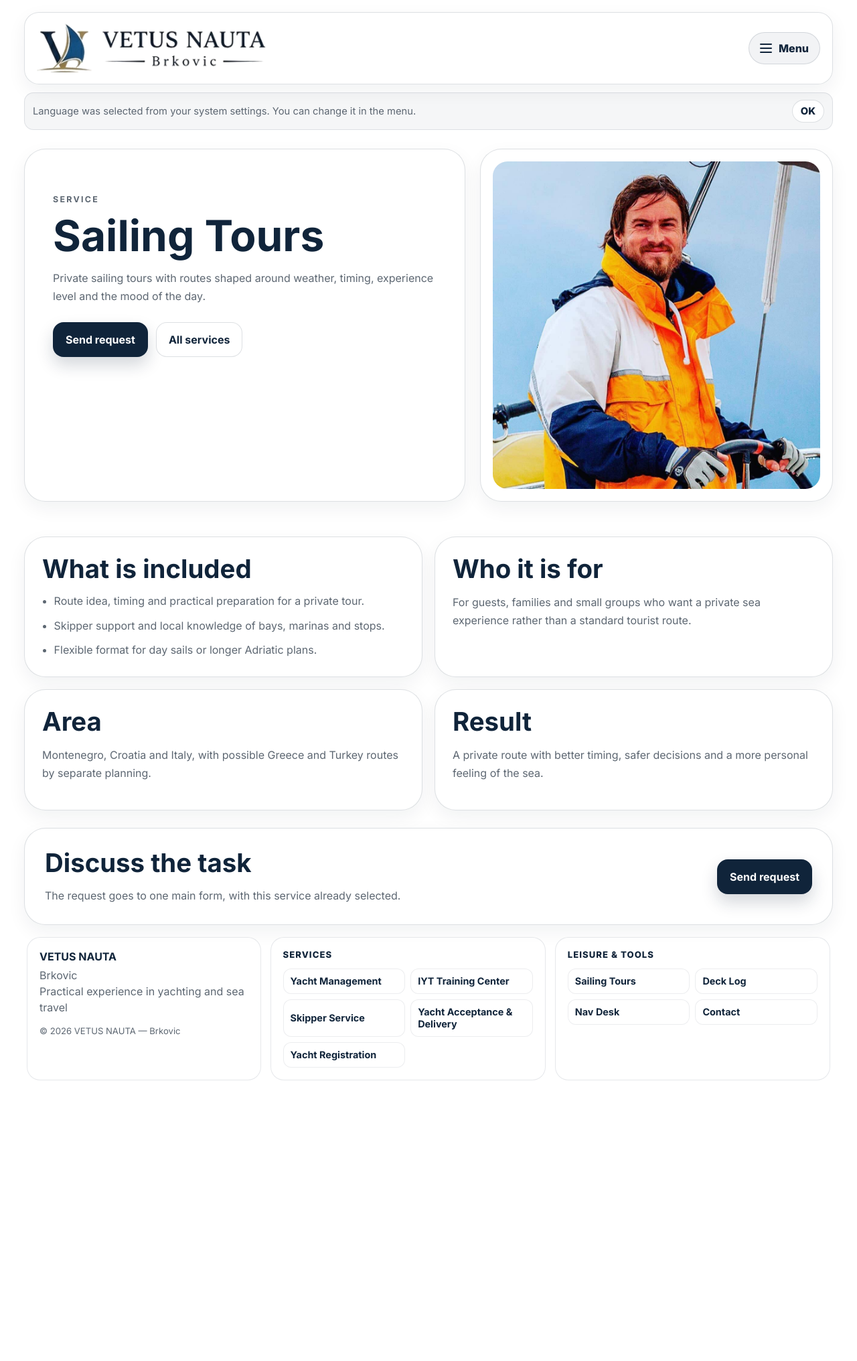
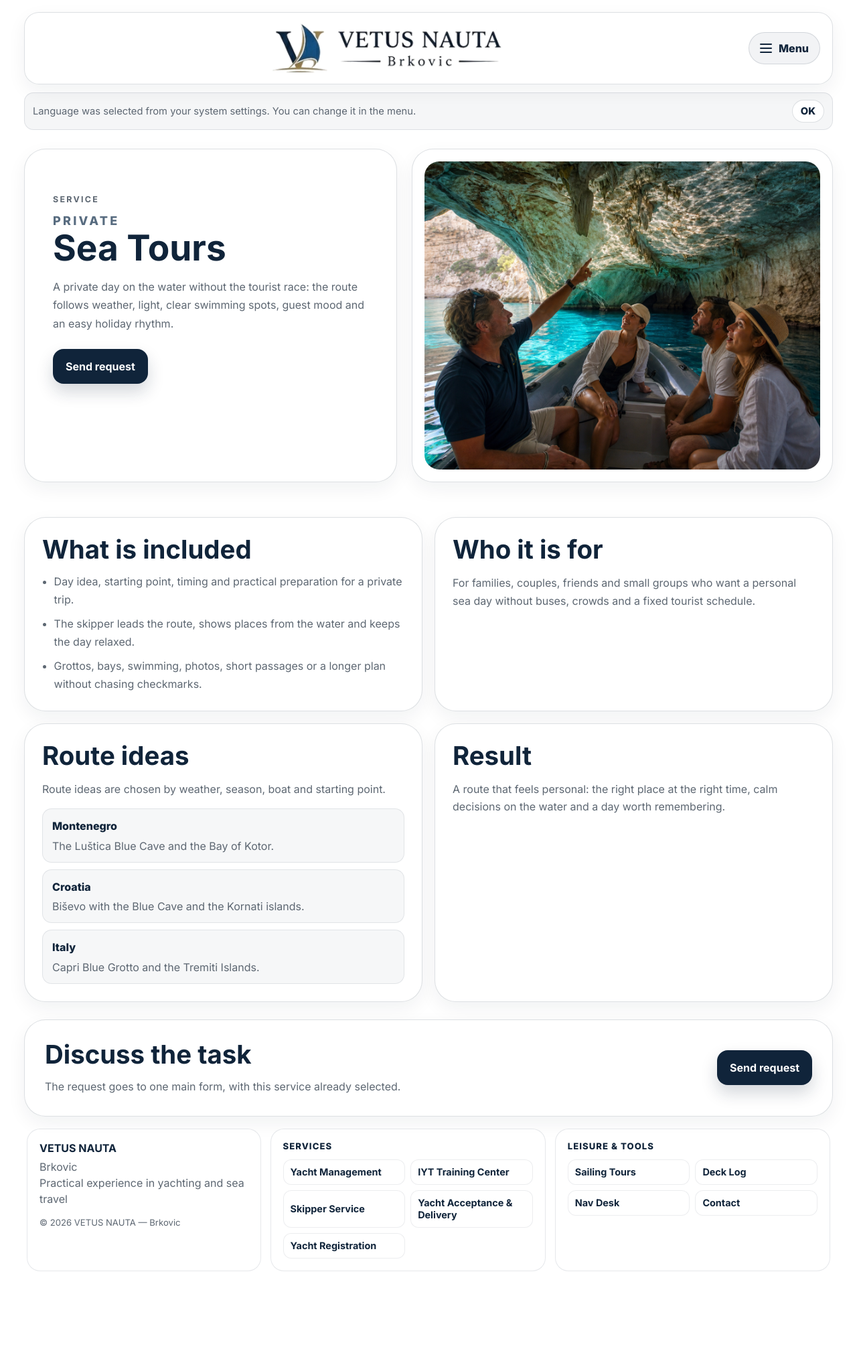
Before and after one commit to vetus-nauta/brkovic-ltd, a PHP site: page /services/sailing-tours.html in a window 1280 px wide. Shown: the whole page at 67% size. Before the commit the page ends 1613 px from the top, so only its background shows below. Run offline with PHP 8.4, Linux system fonts and the light colour scheme.

Commit message:
Update private sea tours page

```diff
--- a/css/responsive.css
+++ b/css/responsive.css
@@ -1029,3 +1029,157 @@
     grid-column: auto;
   }
 }
+
+/* Service page header and sea tours polish 20260524 */
+.service-page .topbar {
+  flex-wrap: nowrap !important;
+}
+
+.service-page .brand.brand--image,
+.service-page .brand {
+  flex: 1 1 auto !important;
+  min-width: 0 !important;
+  width: auto !important;
+}
+
+.service-page .brand__picture--home {
+  display: inline-flex;
+  align-items: center;
+  max-width: 100%;
+}
+
+.service-page .brand__logo-image {
+  max-width: min(46vw, 380px) !important;
+}
+
+.service-page .topbar__actions {
+  flex: 0 0 auto !important;
+  width: auto !important;
+  margin-left: auto !important;
+  justify-content: flex-end !important;
+}
+
+.service-page--sailing-tours .service-hero--tours {
+  grid-template-columns: minmax(0, .94fr) minmax(500px, 1.06fr);
+}
+
+.service-page--sailing-tours .service-hero__copy h1 {
+  max-width: none;
+  font-size: clamp(2.75rem, 4.15vw, 3.65rem);
+}
+
+.service-page--sailing-tours .service-hero__title--split {
+  display: grid;
+  gap: .06em;
+}
+
+.service-page--sailing-tours .service-hero__title--split span {
+  display: block;
+}
+
+.service-page--sailing-tours .service-hero__title-note {
+  color: rgba(9,39,68,.68);
+  font-family: var(--font-primary);
+  font-size: .34em;
+  font-weight: 850;
+  letter-spacing: .18em;
+  line-height: 1.15;
+  text-transform: uppercase;
+}
+
+.service-page--sailing-tours .service-hero__media--tours img {
+  object-position: 54% 50%;
+}
+
+.service-route-list {
+  display: grid;
+  gap: 10px;
+  margin-top: 16px;
+}
+
+.service-route-list p {
+  margin: 0;
+  padding: 12px 14px;
+  border: 1px solid rgba(16,36,58,.09);
+  border-radius: 14px;
+  background: rgba(16,36,58,.035);
+}
+
+.service-route-list strong {
+  display: block;
+  margin-bottom: 4px;
+  color: var(--color-brand);
+  font-weight: 850;
+}
+
+.service-route-list span {
+  display: block;
+  color: var(--color-muted);
+  line-height: 1.5;
+}
+
+@media (max-width: 1120px) {
+  .service-page .service-hero {
+    grid-template-columns: 1fr !important;
+  }
+
+  .service-page .service-hero__media {
+    order: -1;
+  }
+
+  .service-page--sailing-tours .service-hero__media--tours img {
+    min-height: 430px;
+    max-height: 560px;
+    object-position: center 50%;
+  }
+}
+
+@media (min-width: 721px) and (max-width: 1120px) {
+  .service-page .topbar {
+    display: flex !important;
+    flex-direction: row !important;
+    align-items: center !important;
+    justify-content: space-between !important;
+    gap: 14px !important;
+    padding: 12px 14px !important;
+  }
+
+  .service-page .brand.brand--image,
+  .service-page .brand {
+    margin: 0 !important;
+    justify-content: flex-start !important;
+  }
+
+  .service-page .brand__logo-image {
+    height: 64px !important;
+    max-width: min(54vw, 350px) !important;
+    transform: none !important;
+  }
+
+  .service-page .topbar__actions {
+    width: auto !important;
+    margin: 0 0 0 auto !important;
+  }
+}
+
+@media (max-width: 720px) {
+  .service-page .topbar {
+    gap: 10px !important;
+  }
+
+  .service-page .brand__logo-image {
+    max-width: min(86vw, 360px) !important;
+  }
+
+  .service-page--sailing-tours .service-hero__media--tours img {
+    min-height: 360px;
+    max-height: 480px;
+    object-position: center 48%;
+  }
+}
+
+@media (max-width: 520px) {
+  .service-page--sailing-tours .service-hero__media--tours img {
+    min-height: 310px;
+  }
+}
--- a/services/sailing-tours.html
+++ b/services/sailing-tours.html
@@ -3,26 +3,26 @@
 <head>
   <meta charset="UTF-8" /><meta name="viewport" content="width=device-width, initial-scale=1.0" />
 
-  <meta name="google" content="notranslate" /><title>Sailing Tours — BRKOVIC</title>
-  <meta name="description" content="Private sailing tours in Montenegro, Croatia and Italy with practical route planning and local knowledge." />
+  <meta name="google" content="notranslate" /><title>Private Sea Tours — BRKOVIC</title>
+  <meta name="description" content="Private sea tours in Montenegro, Croatia and Italy with a skipper, live route planning and beautiful water stops." />
   <link rel="canonical" href="https://brkovic.ltd/services/sailing-tours.html" />
   <meta name="theme-color" content="#10243a" />
   <link rel="preconnect" href="https://fonts.googleapis.com" /><link rel="preconnect" href="https://fonts.gstatic.com" crossorigin />
   <link href="https://fonts.googleapis.com/css2?family=Inter:wght@400;500;600;700;800&family=Cormorant+Garamond:wght@500;600;700&family=Marck+Script&display=swap" rel="stylesheet" />
-  <link rel="stylesheet" href="../css/variables.css" /><link rel="stylesheet" href="../css/main.css?v=20260520-footer-01" /><link rel="stylesheet" href="../css/responsive.css?v=20260520-footer-01" />
+  <link rel="stylesheet" href="../css/variables.css" /><link rel="stylesheet" href="../css/main.css?v=20260520-footer-01" /><link rel="stylesheet" href="../css/responsive.css?v=20260524-tours-01" />
   <link rel="icon" type="image/png" href="../favicons/favicon-clean.png?v=2" />
 </head>
-<body><div class="site-shell">
+<body class="service-page service-page--sailing-tours"><div class="site-shell">
   <header class="topbar"><a href="../index.html#hero" class="brand brand--image" aria-label="VETUS NAUTA - Brkovic home"><span class="brand__picture brand__picture--home"><img src="../brand/logo-header-inline-light.png" alt="VETUS NAUTA - Brkovic" class="brand__logo-image brand__logo-image--desktop" /><img src="../brand/logo-header-mobile.png" alt="VETUS NAUTA - Brkovic" class="brand__logo-image brand__logo-image--mobile" /></span></a><div class="topbar__actions"><a class="instagram-link" href="#" id="instagramTopLink" target="_blank" rel="noopener" aria-label="Instagram"><img src="../images/icons/instagram.svg" alt="" /></a><div class="lang-switch" aria-label="Language switcher"><button class="lang-switch__btn is-active" data-lang="en">EN</button><button class="lang-switch__btn" data-lang="ru">RU</button></div></div></header>
   <main>
-    <section class="section service-hero"><div class="service-hero__copy"><p class="editorial-kicker" data-i18n="service_page_eyebrow">Service</p><h1 data-i18n="service_page_4_title">Sailing Tours</h1><p data-i18n="service_page_4_intro">Private sailing tours with routes shaped around weather, timing, experience level and the mood of the day.</p><div class="service-hero__actions"><a class="btn btn--primary" href="../index.html?service=Sailing%20Tours#contact" data-i18n="service_page_cta">Send request</a><a class="btn btn--secondary" href="../index.html#services" data-i18n="service_page_back">All services</a></div></div><div class="service-hero__media"><img src="../images/hero/alexey-usov-hero1.jpg" alt="Sailing tours by BRKOVIC" /></div></section>
+    <section class="section service-hero service-hero--tours"><div class="service-hero__copy"><p class="editorial-kicker" data-i18n="service_page_eyebrow">Service</p><h1 class="service-hero__title service-hero__title--split"><span class="service-hero__title-note" data-i18n="service_page_4_title_prefix">Private</span> <span data-i18n="service_page_4_title_main">Sea Tours</span></h1><p data-i18n="service_page_4_intro">A private day on the water shaped around weather, light, clear swimming spots and the rhythm of your group.</p><div class="service-hero__actions"><a class="btn btn--primary" href="../index.html?service=Private%20Sea%20Tours#contact" data-i18n="service_page_cta">Send request</a></div></div><div class="service-hero__media service-hero__media--tours"><img src="../images/services/sailing-tours-grotto-hero.png?v=20260524-01" alt="Skipper showing guests a sea grotto from a tender" /></div></section>
     <section class="section service-content">
       <article class="service-panel"><h2 data-i18n="service_page_includes">What is included</h2><ul><li data-i18n="service_page_4_include_1">Route idea, timing and practical preparation for a private tour.</li><li data-i18n="service_page_4_include_2">Skipper support and local knowledge of bays, marinas and stops.</li><li data-i18n="service_page_4_include_3">Flexible format for day sails or longer Adriatic plans.</li></ul></article>
       <article class="service-panel"><h2 data-i18n="service_page_for">Who it is for</h2><p data-i18n="service_page_4_for">For guests, families and small groups who want a private sea experience rather than a standard tourist route.</p></article>
-      <article class="service-panel"><h2 data-i18n="service_page_area">Area</h2><p data-i18n="service_page_4_area">Montenegro, Croatia and Italy, with possible Greece and Turkey routes by separate planning.</p></article>
+      <article class="service-panel service-panel--routes"><h2 data-i18n="service_page_4_area_title">Route ideas</h2><p data-i18n="service_page_4_area">Route ideas are chosen by weather, season, boat and starting point.</p><div class="service-route-list" aria-label="Route ideas"><p><strong data-i18n="service_page_4_area_montenegro_label">Montenegro</strong><span data-i18n="service_page_4_area_montenegro">Blue Cave of Luštica and the Bay of Kotor.</span></p><p><strong data-i18n="service_page_4_area_croatia_label">Croatia</strong><span data-i18n="service_page_4_area_croatia">Biševo Blue Cave and Kornati islands.</span></p><p><strong data-i18n="service_page_4_area_italy_label">Italy</strong><span data-i18n="service_page_4_area_italy">Capri Blue Grotto and the Tremiti Islands.</span></p></div></article>
       <article class="service-panel"><h2 data-i18n="service_page_result">Result</h2><p data-i18n="service_page_4_result">A private route with better timing, safer decisions and a more personal feeling of the sea.</p></article>
     </section>
-    <section class="section service-cta"><div><h2 data-i18n="service_page_cta_title">Discuss the task</h2><p data-i18n="service_page_cta_text">The request goes to one main form, with this service already selected.</p></div><a class="btn btn--primary" href="../index.html?service=Sailing%20Tours#contact" data-i18n="service_page_cta">Send request</a></section>
+    <section class="section service-cta"><div><h2 data-i18n="service_page_cta_title">Discuss the task</h2><p data-i18n="service_page_cta_text">The request goes to one main form, with this service already selected.</p></div><a class="btn btn--primary" href="../index.html?service=Private%20Sea%20Tours#contact" data-i18n="service_page_cta">Send request</a></section>
   </main>
   <nav class="mobile-dock" aria-label="Quick actions"><a href="../index.html#hero"><img src="../images/icons/home.svg" alt="" /><span data-i18n="dock_home">Home</span></a><a href="../index.html#services"><img src="../images/icons/grid.svg" alt="" /><span data-i18n="dock_services">Services</span></a><a id="dockWhatsapp" href="#" target="_blank" rel="noopener"><img src="../images/icons/whatsapp.svg" alt="" /><span>WhatsApp</span></a><a id="dockTelegram" href="#" target="_blank" rel="noopener"><img src="../images/icons/telegram.svg" alt="" /><span>Telegram</span></a><a id="dockCall" href="tel:+00000000000"><img src="../images/icons/phone.svg" alt="" /><span data-i18n="dock_call">Call</span></a></nav>
   <footer class="footer footer--site"><div class="footer__brandline"><strong>VETUS NAUTA</strong><p>Brkovic</p><p data-i18n="footer_text">Practical experience in yachting and sea travel</p><p class="footer__copy">© <span id="currentYear"></span> VETUS NAUTA — Brkovic</p></div><nav class="footer__map-card" aria-label="Services"><h2 data-i18n="footer_services_title">Services</h2><div class="footer__links"><a href="../services/yacht-management.html" data-i18n="service_1_title">Yacht Management</a><a href="../services/iyt-training.html" data-i18n="footer_link_iyt">IYT Training Center</a><a href="../services/skipper-service.html" data-i18n="service_3_title">Skipper Service</a><a href="../services/yacht-acceptance-delivery.html" data-i18n="service_6_title">Yacht Acceptance & Delivery</a><a href="../services/yacht-registration.html" data-i18n="service_7_title">Yacht Registration</a></div></nav><nav class="footer__map-card" aria-label="Leisure and practical tools"><h2 data-i18n="footer_leisure_tools_title">Leisure & tools</h2><div class="footer__links"><a href="../services/sailing-tours.html" data-i18n="service_4_title">Sailing Tours</a><a href="../journal.html" data-i18n="footer_link_journal">Deck Log</a><a href="../navdesk.html" data-i18n="footer_link_navdesk">Nav Desk</a><a href="../index.html#contact" data-i18n="footer_link_contact">Contact</a></div></nav></footer>
```
Also changed, not shown: lang/en.json (+19 -10 lines), images/services/sailing-tours-grotto-hero.png (added), lang/ru.json.
